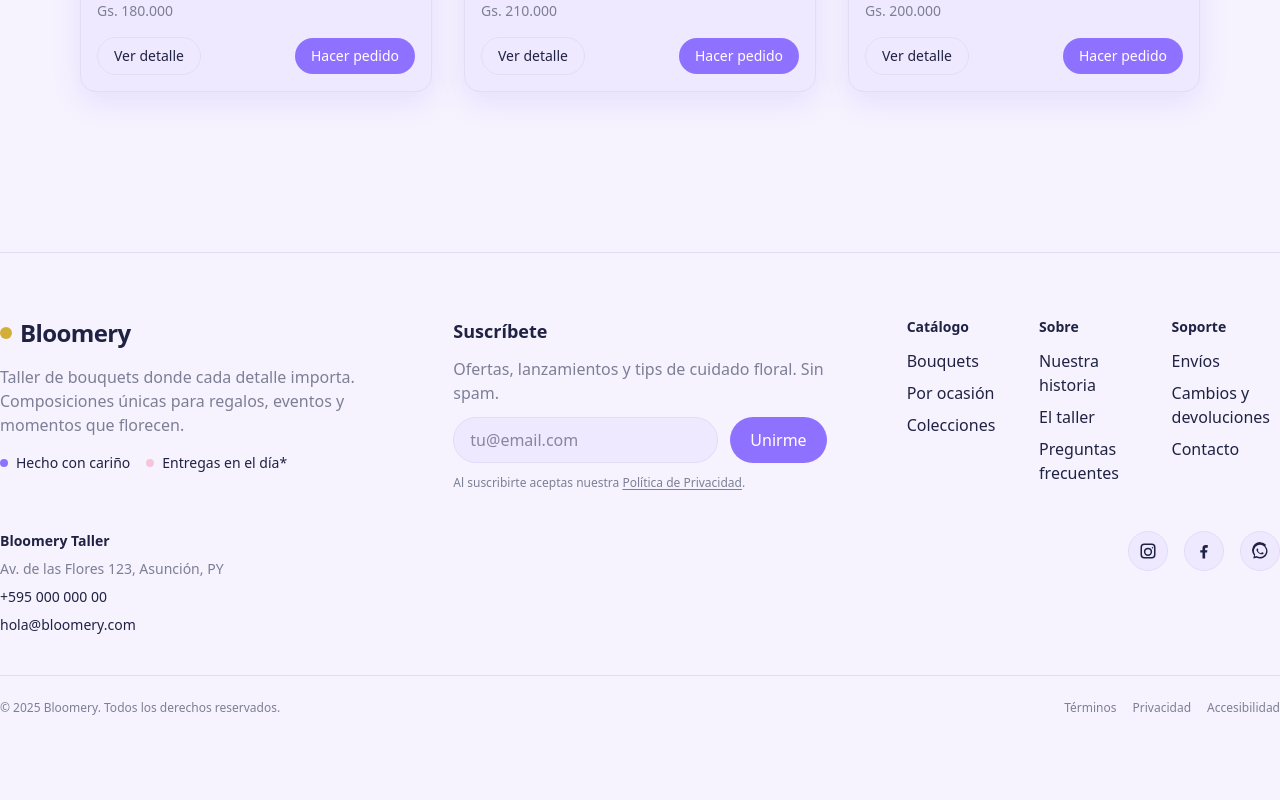
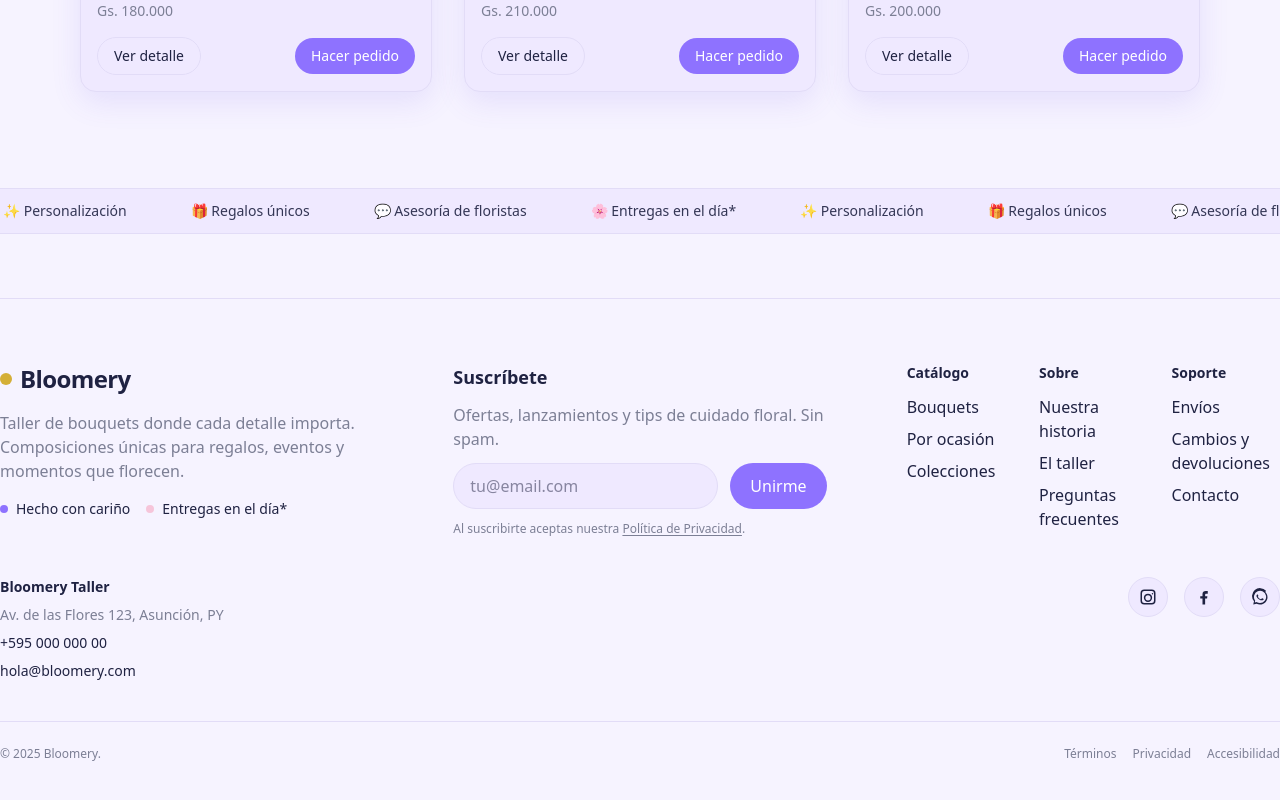
Before and after one commit to Barreto-Alejandra/bloomery-site, a React (Vite) app: page / in a window 1280 px wide. Shown: the part 1648-2448 px from the top of the page. Built offline with nearby package versions, Linux system fonts and the light colour scheme.

Commit message:
add(marquee)

```diff
--- a/package.json
+++ b/package.json
@@ -24,6 +24,7 @@
     "framer-motion": "^12.23.12",
     "react": "^19.1.1",
     "react-dom": "^19.1.1",
+    "react-fast-marquee": "^1.6.5",
     "react-intersection-observer": "^9.16.0",
     "swiper": "^11.2.10"
   },
--- a/src/App.jsx
+++ b/src/App.jsx
@@ -5,6 +5,7 @@ import { fadeUp } from "./animations/fadeUp";
 import Header from "./features/Header";
 import Hero from "./features/Hero";
 import Gallery from "./features/Gallery";
+import BenefitsMarquee from "./features/BenefitsMarquee";
 import Footer from "./features/Footer";
 
 export default function App() {
@@ -16,6 +17,7 @@ export default function App() {
       <main id="main">
         <Hero />
         <Gallery />
+        <BenefitsMarquee />
       </main>
       <Footer />
     </div>
--- /dev/null
+++ b/src/features/BenefitsMarquee.jsx
@@ -0,0 +1,31 @@
+import Marquee from "react-fast-marquee";
+
+const items = [
+  "🌸 Entregas en el día*",
+  "✨ Personalización",
+  "🎁 Regalos únicos",
+  "💬 Asesoría de floristas",
+];
+
+export default function BenefitsMarquee() {
+  return (
+    <section
+      aria-label="Beneficios Bloomery"
+      className="bg-surface border-y border-border"
+    >
+      <Marquee
+        gradient={false}
+        pauseOnHover
+        speed={40}
+        autoFill
+        className="py-3 text-sm text-ink/90"
+      >
+        {items.map((txt, i) => (
+          <span key={i} className="mx-8 inline-flex items-center">
+            {txt}
+          </span>
+        ))}
+      </Marquee>
+    </section>
+  );
+}
--- a/src/features/Footer.jsx
+++ b/src/features/Footer.jsx
@@ -187,7 +187,7 @@ export default function Footer() {
         </div>
 
         <div className="mt-10 pt-6 border-t border-border text-xs text-muted flex flex-col sm:flex-row gap-3 sm:items-center justify-between">
-          <p>© {new Date().getFullYear()} Bloomery. Todos los derechos reservados.</p>
+          <p>© {new Date().getFullYear()} Bloomery.</p>
           <div className="flex gap-4">
             <a className="hover:underline" href="#terminos">Términos</a>
             <a className="hover:underline" href="#privacidad">Privacidad</a>
```
Also changed, not shown: 1 other file (tests, documents, lock files or other folders).
